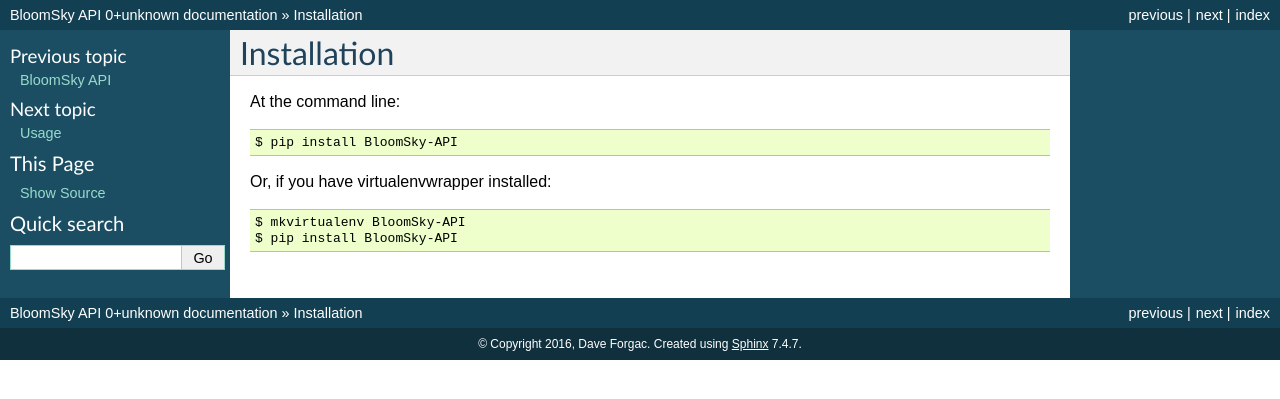
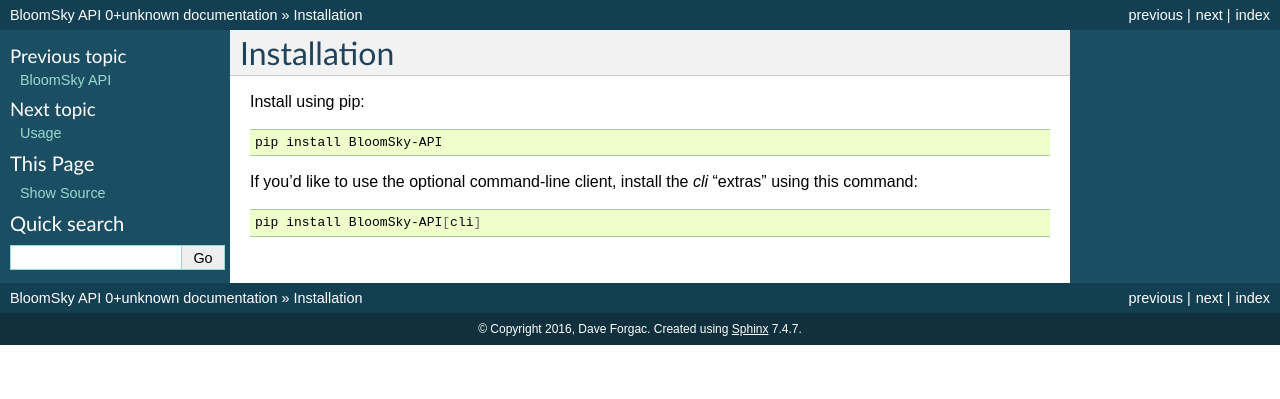
Before and after one commit to tylerdave/bloomsky-api, a Sphinx documentation site: the page built from docs/installation.rst, in a window 1280 px wide. Shown: the top 399 px of the page. Built offline with Sphinx 7.4.7, drawn with Linux system fonts in a browser that asks for light colours.

```diff
--- a/CONTRIBUTING.rst
+++ b/CONTRIBUTING.rst
@@ -65,7 +65,7 @@ Ready to contribute? Here's how to set up `BloomSky-API` for local development.
 
     $ mkvirtualenv bloomsky-api
     $ cd bloomsky-api/
-    $ python setup.py develop
+    $ pip install -e .[develop]
 
 4. Create a branch for local development::
 
--- a/docs/installation.rst
+++ b/docs/installation.rst
@@ -2,11 +2,15 @@
 Installation
 ============
 
-At the command line::
+Install using pip:
 
-    $ pip install BloomSky-API
+.. code-block:: bash
 
-Or, if you have virtualenvwrapper installed::
+  pip install BloomSky-API
 
-    $ mkvirtualenv BloomSky-API
-    $ pip install BloomSky-API
+If you'd like to use the optional command-line client, install the `cli` "extras"
+using this command:
+
+.. code-block:: bash
+
+  pip install BloomSky-API[cli]
```
Also changed, not shown: docs/usage.rst (+17 -2 lines).
